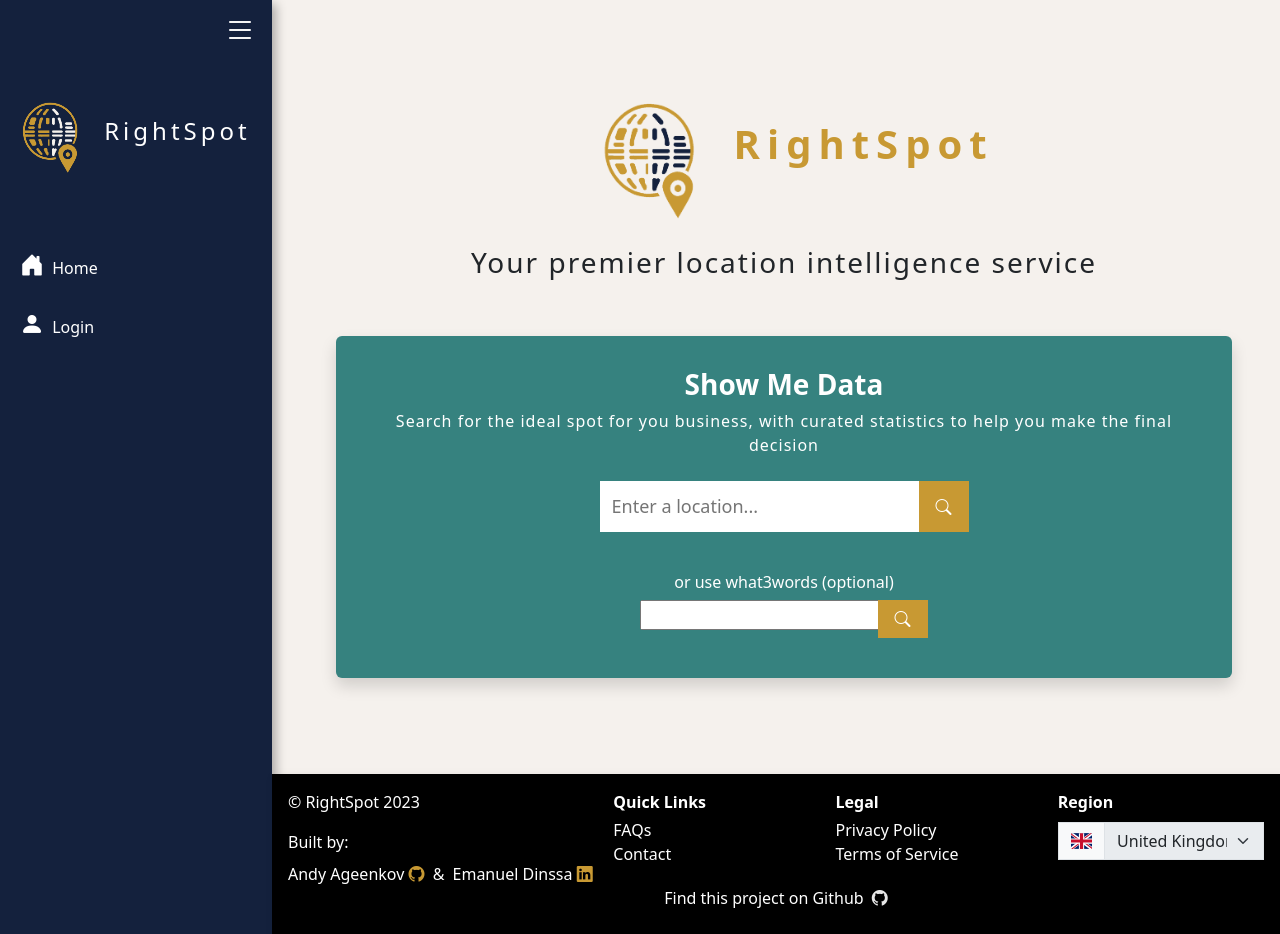
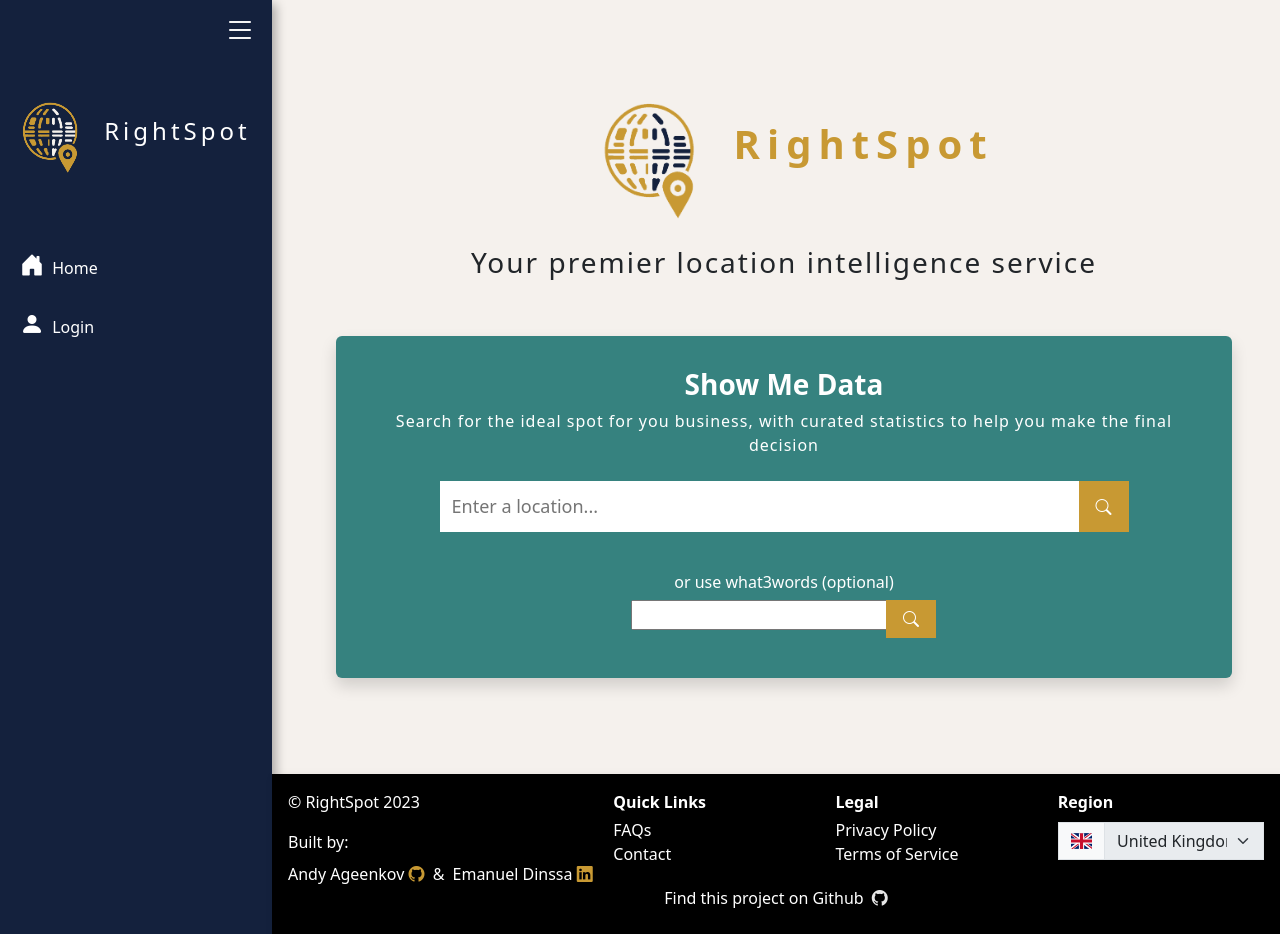
Before and after one commit to rightspot-ga/RightSpot, a Django app: template main_app/templates/home.html in a window 1280 px wide. Run offline with Django 4.2, Linux system fonts and the light colour scheme; the template is opened without the code that fills it, so the values that code supplies are empty; some libraries are stand-ins or nearby versions.

Commit message:
Modify width of search bars on home

```diff
--- a/main_app/static/css/main.css
+++ b/main_app/static/css/main.css
@@ -587,3 +587,44 @@ footer > .wrapper{
         margin: auto;
     }
   }
+
+
+  /* Mobile portrait */
+@media screen and (max-width: 320px) {
+    /* Add styles here */
+    .location_search{
+
+    }
+  }
+
+  /* Mobile landscape */
+  @media screen and (min-width: 321px) and (max-width: 480px) {
+
+  }
+
+  /* Tablet portrait */
+  @media screen and (min-width: 481px) and (max-width: 768px) {
+
+  }
+
+  /* Tablet landscape/small desktop */
+  @media screen and (min-width: 769px) and (max-width: 992px) {
+    #location_search{
+        width: 25em;
+    }
+  }
+
+  /* Large desktop */
+  @media screen and (min-width: 993px) and (max-width: 1200px) {
+    /* Add styles here */
+    #location_search{
+        width: 40rem;
+    }
+  }
+
+  /* Extra large desktop */
+  @media screen and (min-width: 1201px) {
+    #location_search{
+        width: 40rem;
+    }
+  }
--- a/main_app/templates/home.html
+++ b/main_app/templates/home.html
@@ -49,7 +49,7 @@ Search & Get Location Data
                     <div class="input-group full-width nowrap d-flex justify-content-center">
                         <div>
                             <what3words-autosuggest api_key="{{ w3w_api_key }}" clip_to_country="GB">
-                                <input type="text" />
+                                <input type="text" style="min-width: 16rem;" />
                             </what3words-autosuggest>
                         </div>
                         <div>
```
